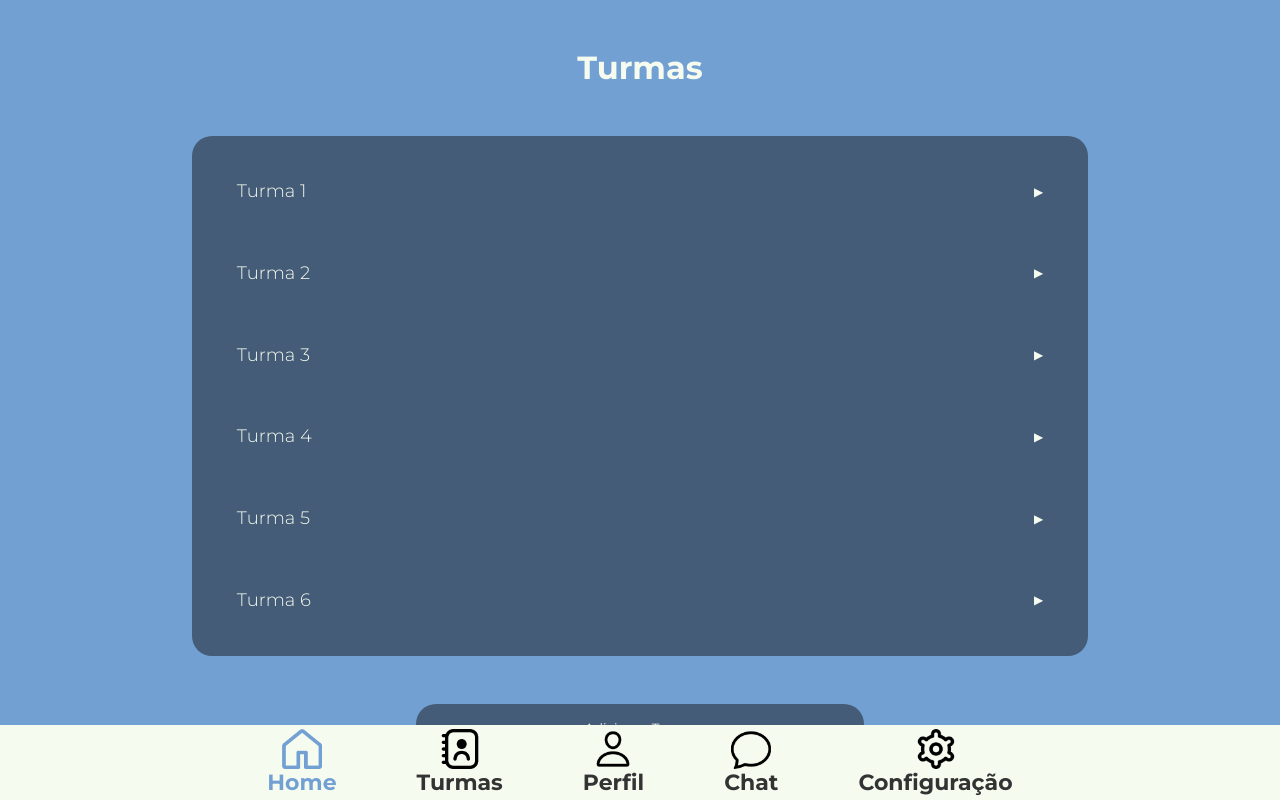
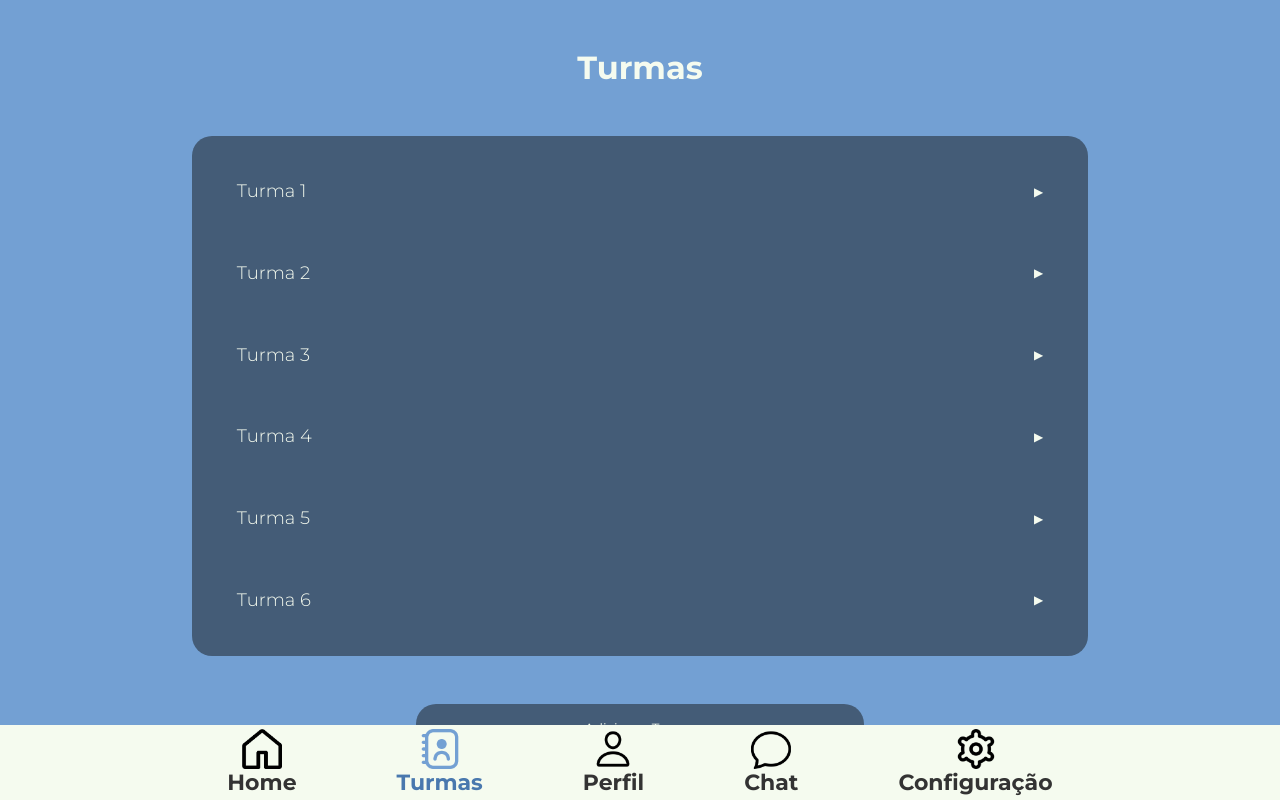
Before and after one commit to Jhuan-Medeiros/Baby_Diary, a React (Vite) app: page /turmas in a window 1280 px wide. Built offline with nearby package versions, Linux system fonts and the light colour scheme; a web font is replaced by a local one.

Commit message:
conserto da navbar

```diff
--- a/src/components/navbarProfessores.jsx
+++ b/src/components/navbarProfessores.jsx
@@ -1,48 +1,110 @@
-import "../pages/Home/Home.css"
-import { Link } from "react-router-dom";
-
+import "../pages/Home/Home.css";
+import { Link, useLocation } from "react-router-dom";
 
 function NavbarProfessores() {
+  const location = useLocation(); // Obtém a URL atual
+
   return (
     <div className="navbar">
       <nav>
         <strong>
           <div className="nav-item">
-            <Link to={"/home"} id="homeSelection" className="icon-link">
+            <Link
+              to="/home"
+              className={`icon-link ${
+                location.pathname === "/home" ? "active" : ""
+              }`}
+            >
               <div className="icons-abaixo">
                 <img
-                  src="src/assets/img/homeAzul.png"
-                  alt="homeAzul"
+                  src={
+                    location.pathname === "/home"
+                      ? "src/assets/img/homeAzul.png"
+                      : "src/assets/img/home.png"
+                  }
+                  alt="home"
                   id="homeAzul"
                 />
                 Home
               </div>
             </Link>
-            <Link to={"/turmas"} className="icon-link">
+
+            <Link
+              to="/turmas"
+              className={`icon-link ${
+                location.pathname === "/turmas" ? "active" : ""
+              }`}
+            >
               <div className="icons-abaixo">
-                <img src="src/assets/img/turmas.png" alt="turmas" id="turmas" />
+                <img
+                  src={
+                    location.pathname === "/turmas"
+                      ? "src/assets/img/turmasAzul.png"
+                      : "src/assets/img/turmas.png"
+                  }
+                  alt="turmas"
+                  id="turmas"
+                />
                 Turmas
               </div>
             </Link>
-            <Link to={"/perfil"} className="icon-link">
+
+            <Link
+              to="/perfil"
+              className={`icon-link ${
+                location.pathname === "/perfil" ? "active" : ""
+              }`}
+            >
               <div className="icons-abaixo">
-                <img src="src/assets/img/perfil.png" alt="perfil" id="perfil" />
+                <img
+                  src={
+                    location.pathname === "/perfil"
+                      ? "src/assets/img/perfilAzul.png"
+                      : "src/assets/img/perfil.png"
+                  }
+                  alt="perfil"
+                  id="perfil"
+                />
                 Perfil
               </div>
             </Link>
-            <Link to={"/chat"} className="icon-link">
+
+            <Link
+              to="/chat"
+              className={`icon-link ${
+                location.pathname === "/chat" ? "active" : ""
+              }`}
+            >
               <div className="icons-abaixo">
                 <img
-                  src="src/assets/img/mensagens.png"
+                  src={
+                    location.pathname === "/chat"
+                      ? "src/assets/img/mensagensAzul.png"
+                      : "src/assets/img/mensagens.png"
+                  }
                   alt="mensagens"
                   id="mensagens"
                 />
                 Chat
               </div>
             </Link>
-            <Link to={"/configuracao"} className="icon-link">
+
+            <Link
+              to="/configuracao"
+              className={`icon-link ${
+                location.pathname === "/configuracao" ? "active" : ""
+              }`}
+            >
               <div className="icons-abaixo">
-                <img src="src/assets/img/config.png" alt="config" id="config" />
+                <img
+                  src={
+                    location.pathname === "/config"
+                      ? "src/assets/img/configAzul.png"
+                      : "src/assets/img/config.png"
+                  }
+                  alt="config"
+                  id="config"
+                />
                 Configuração
               </div>
             </Link>
@@ -52,4 +114,5 @@ function NavbarProfessores() {
     </div>
   );
 }
+
 export default NavbarProfessores;
--- a/src/pages/Home/Home.css
+++ b/src/pages/Home/Home.css
@@ -5,12 +5,12 @@
 }
 
 body {
-  background-color: #73A0D3;
+  background-color: #73a0d3;
 }
 
 /*posição*/
 .navbar {
-  background-color: #F5FBEF;
+  background-color: #f5fbef;
   position: fixed;
   bottom: 0;
   width: 100%;
@@ -25,15 +25,27 @@ body {
   margin: 0 40px;
 }
 
-.navbar a.active{
-  color: white;
+.navbar a.active {
+  color: #4978ae;
 }
-#homeSelection {
-  color: #73A0D3;
+.icon-link {
+  text-decoration: none;
+  color: #333;
+  padding: 10px;
+  transition: background 0.3s ease;
+  border-radius: 8px;
 }
 
+
+.icon-link.active {
+  color: #4978ae; /* Muda a cor do texto */
+}
 /*ícones*/
-#homeAzul, #turmas, #perfil, #mensagens, #config {
+#homeAzul,
+#turmas,
+#perfil,
+#mensagens,
+#config {
   width: 40px;
   height: 40px;
 }
@@ -55,22 +67,22 @@ body {
 
 /*notificaçao*/
 .notifacaçao {
-  background-color: #445C77;
+  background-color: #445c77;
   height: 250px;
 }
 
 #avisos {
-  color: #F5FBEF;
+  color: #f5fbef;
   margin-left: 10px;
 }
 
 #data {
   font-size: 12px;
-  color: #A5A5A5;
+  color: #a5a5a5;
 }
 
 #aviso-msg {
-  color: #F5FBEF;
+  color: #f5fbef;
   margin-top: 20px;
   margin-left: 10px;
 }
@@ -79,7 +91,7 @@ body {
   width: 110px;
   height: 130px;
   margin-top: 20px;
-  margin-right: 30PX;
+  margin-right: 30px;
 }
 
 /*alinha imagem(notificaçao)*/
@@ -87,7 +99,7 @@ body {
   display: flex;
   flex-direction: row;
   align-items: center;
-  color: #F5FBEF;
+  color: #f5fbef;
   margin-left: 50px;
 }
 
@@ -100,7 +112,7 @@ body {
 
 /*chat-inicial*/
 .chat-inicial {
-  background-color: #4978AE;
+  background-color: #4978ae;
   height: 130px;
 }
 
@@ -109,7 +121,7 @@ body {
   height: 80px;
   margin-top: 20px;
   margin-left: 10px;
-  margin-right: 20PX;
+  margin-right: 20px;
 }
 
 /*alinha imagem(chat)*/
@@ -125,18 +137,18 @@ body {
 }
 
 #info-chat {
-  color: #F5FBEF;
+  color: #f5fbef;
   font-size: 20px;
 }
 
 /*rotina*/
 .rotina-inicial {
-  background-color: #5B97DB;
+  background-color: #5b97db;
   height: 130px;
 }
 
 #letras-coluna3 {
-  color: #F5FBEF;
+  color: #f5fbef;
   font-size: 40px;
 }
 
@@ -155,7 +167,6 @@ body {
 
 /*tablet*/
 @media screen and (max-width: 800px) {
-
   .navbar a {
     font-size: 20px;
     margin: 0 22px;
@@ -188,7 +199,11 @@ body {
     height: 90px;
   }
 
-  #homeAzul, #turmas, #perfil, #mensagens, #config {
+  #homeAzul,
+  #turmas,
+  #perfil,
+  #mensagens,
+  #config {
     width: 45px;
     height: 45px;
   }
@@ -196,7 +211,6 @@ body {
 
 /*mobile*/
 @media screen and (max-width: 600px) {
-
   .navbar a {
     font-size: 11px;
     margin: 0 12px;
@@ -241,7 +255,11 @@ body {
     font-size: 25px;
   }
 
-  #homeAzul, #turmas, #perfil, #mensagens, #config {
+  #homeAzul,
+  #turmas,
+  #perfil,
+  #mensagens,
+  #config {
     width: 30px;
     height: 30px;
   }
@@ -261,7 +279,7 @@ body {
   display: flex;
   flex-direction: column;
   padding: 10px;
-  background-color: #F5FBEF;
+  background-color: #f5fbef;
   border-radius: 10px;
   box-shadow: 0 0 10px rgba(0, 0, 0, 0.3);
 }
@@ -279,7 +297,7 @@ body {
   justify-content: center;
   border: none;
   border-radius: 50%;
-  background-color: #F5FBEF;
+  background-color: #f5fbef;
   cursor: pointer;
   width: 40px;
   height: 40px;
@@ -288,12 +306,12 @@ body {
 
 .dias {
   display: grid;
-  grid-template-columns: repeat(7,1fr);
+  grid-template-columns: repeat(7, 1fr);
 }
 
 .dia {
   text-align: center;
   padding: 5px;
-  color: #999FA6;
+  color: #999fa6;
   font-weight: 500;
 }
```
